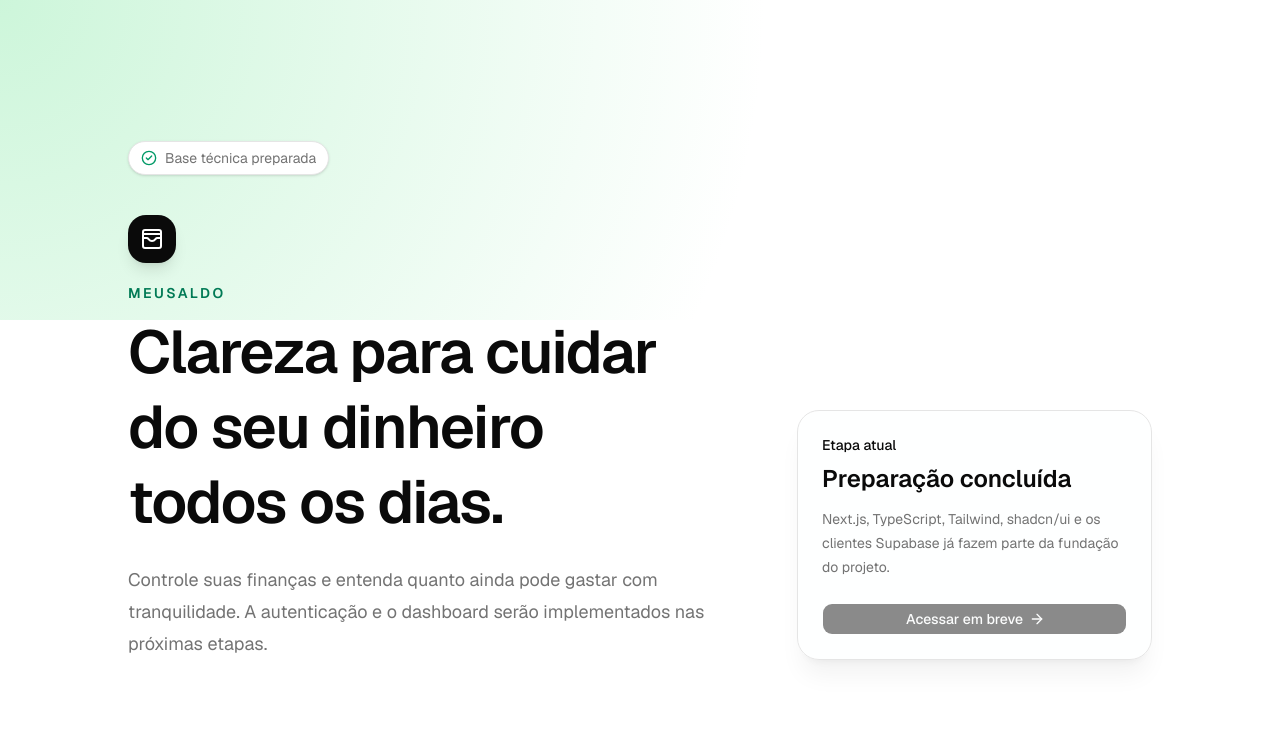
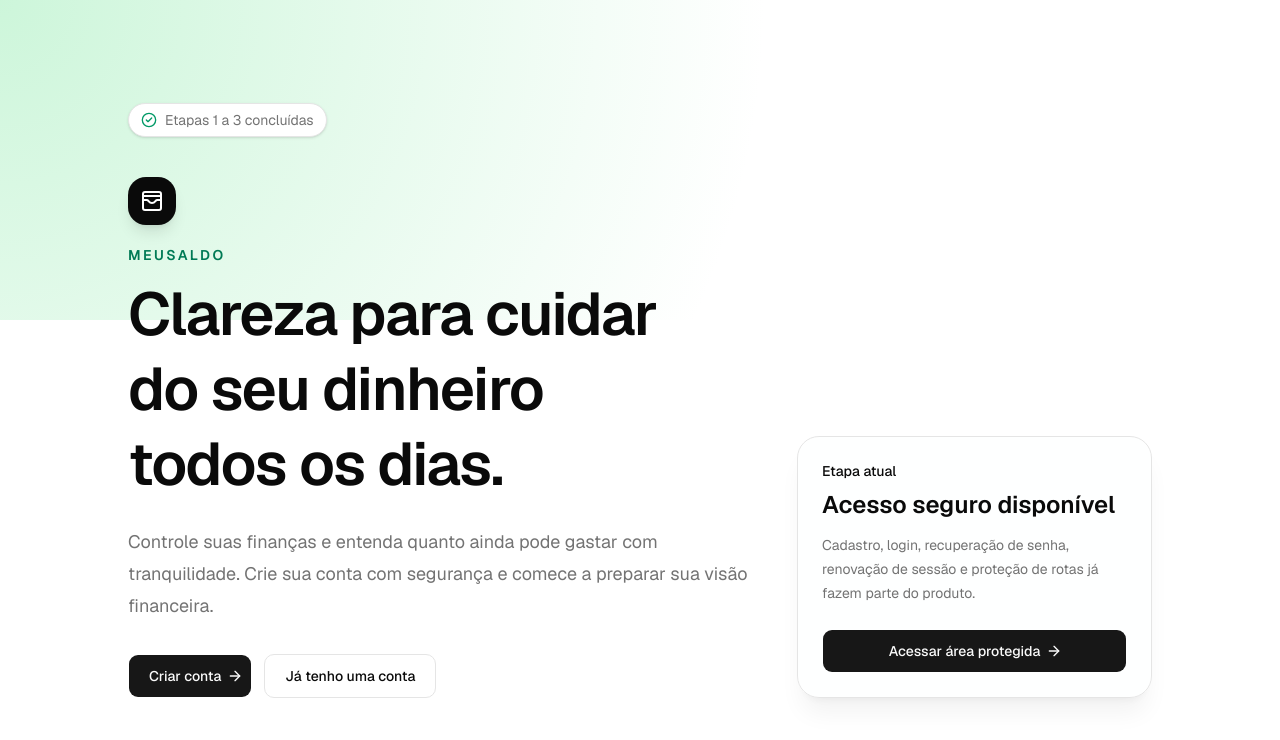
Before and after one commit to pedro-sls/controle-de-gastos, a Next.js app: page / in a window 1280 px wide. Shown: the top 740 px of the page. Built offline with nearby package versions, Linux system fonts and the light colour scheme.

Commit message:
feat(home): connect public entry points to authentication

```diff
--- a/src/app/page.tsx
+++ b/src/app/page.tsx
@@ -1,7 +1,9 @@
+import Link from "next/link";
 import { ArrowRight, CheckCircle2, WalletCards } from "lucide-react";
 
-import { Button } from "@/components/ui/button";
+import { buttonVariants } from "@/components/ui/button";
 import { siteConfig } from "@/config/site";
+import { cn } from "@/lib/utils";
 
 export default function Home() {
   return (
@@ -17,7 +19,7 @@ export default function Home() {
             aria-hidden="true"
             className="size-4 text-emerald-600"
           />
-          Base técnica preparada
+          Etapas 1 a 3 concluídas
         </div>
 
         <div className="grid items-end gap-12 lg:grid-cols-[1.4fr_0.8fr]">
@@ -32,22 +34,45 @@ export default function Home() {
               Clareza para cuidar do seu dinheiro todos os dias.
             </h1>
             <p className="text-muted-foreground mt-6 max-w-2xl text-lg leading-8">
-              {siteConfig.description} A autenticação e o dashboard serão
-              implementados nas próximas etapas.
+              {siteConfig.description} Crie sua conta com segurança e comece a
+              preparar sua visão financeira.
             </p>
+            <div className="mt-8 flex flex-col gap-3 sm:flex-row">
+              <Link
+                href="/cadastro"
+                className={cn(buttonVariants(), "h-11 px-5")}
+              >
+                Criar conta
+                <ArrowRight aria-hidden="true" data-icon="inline-end" />
+              </Link>
+              <Link
+                href="/entrar"
+                className={cn(
+                  buttonVariants({ variant: "outline" }),
+                  "h-11 px-5",
+                )}
+              >
+                Já tenho uma conta
+              </Link>
+            </div>
           </div>
 
           <aside className="bg-card/90 rounded-3xl border p-6 shadow-xl shadow-black/5 backdrop-blur">
             <p className="text-sm font-medium">Etapa atual</p>
-            <p className="mt-2 text-2xl font-semibold">Preparação concluída</p>
+            <p className="mt-2 text-2xl font-semibold">
+              Acesso seguro disponível
+            </p>
             <p className="text-muted-foreground mt-3 text-sm leading-6">
-              Next.js, TypeScript, Tailwind, shadcn/ui e os clientes Supabase já
-              fazem parte da fundação do projeto.
+              Cadastro, login, recuperação de senha, renovação de sessão e
+              proteção de rotas já fazem parte do produto.
             </p>
-            <Button className="mt-6 w-full" disabled>
-              Acessar em breve
+            <Link
+              href="/dashboard"
+              className={cn(buttonVariants(), "mt-6 h-11 w-full")}
+            >
+              Acessar área protegida
               <ArrowRight aria-hidden="true" data-icon="inline-end" />
-            </Button>
+            </Link>
           </aside>
         </div>
       </section>
```
